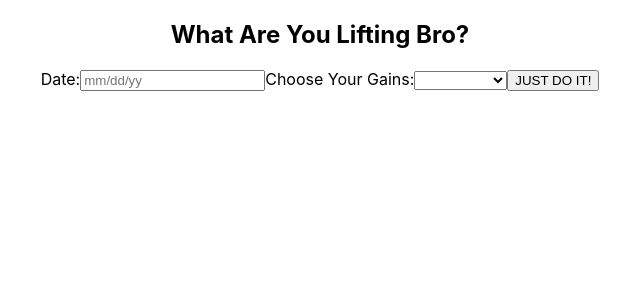
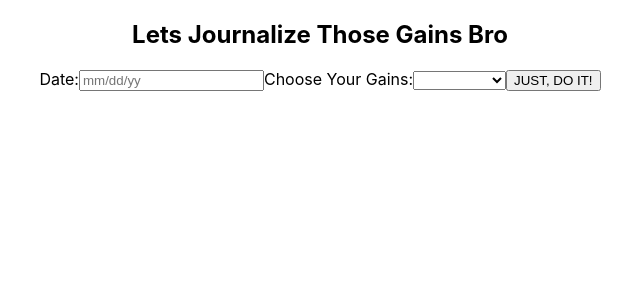
Before and after one commit to Weight-Lifting-Journal-Tattoine/FrontEnd, a React (Create React App) app in the folder weightlifting_journal/: page /journal in a window 1280 px wide. Shown: the top 300 px of the page, without its empty margins (320-960 px from the left). Built offline with nearby package versions, Linux system fonts and the light colour scheme.

Commit message:
Formatting text

```diff
--- a/weightlifting_journal/src/components/journals/CreateJournal.js
+++ b/weightlifting_journal/src/components/journals/CreateJournal.js
@@ -6,13 +6,11 @@ const CreateJournal = props => {
     const[workout, setWorkout] = useState({
         date: "",
         typeOfWorkout: ""
-
     })
 
 const inputHandler = e => {
     setWorkout({ ...workout, [e.target.name]: e.target.value})
 }
-
 
 const handleSubmit = event => {
     event.preventDefault()
@@ -21,7 +19,7 @@ const handleSubmit = event => {
         region: workout.typeOfWorkout,
         userId: localStorage.id
     }
-    console.log(workoutValues.userId)
+
     Axios.post("restricted/journals/", workoutValues)
         .then(function (res) {
             // props.history.push(`/journallist/${userId}`);
@@ -34,7 +32,7 @@ return (
     <div className = "NameWorkoutTop">
         <div className ="NameWorkoutContainer">
             <div className="name-workout-card">
-                <h2>What Are You Lifting Bro?</h2>
+                <h2>Lets Journalize Those Gains Bro</h2>
                 <div className="BottomOfCard">
                     <form onSubmit={handleSubmit} >
                         Date:
@@ -62,7 +60,7 @@ return (
                             </select>
                         </label>
 
-                        <button onSubmit={() =>handleSubmit()}>JUST DO IT!</button>
+                        <button onSubmit={() =>handleSubmit()}>JUST, DO IT!</button>
 
                     </form>
                 </div>
```
